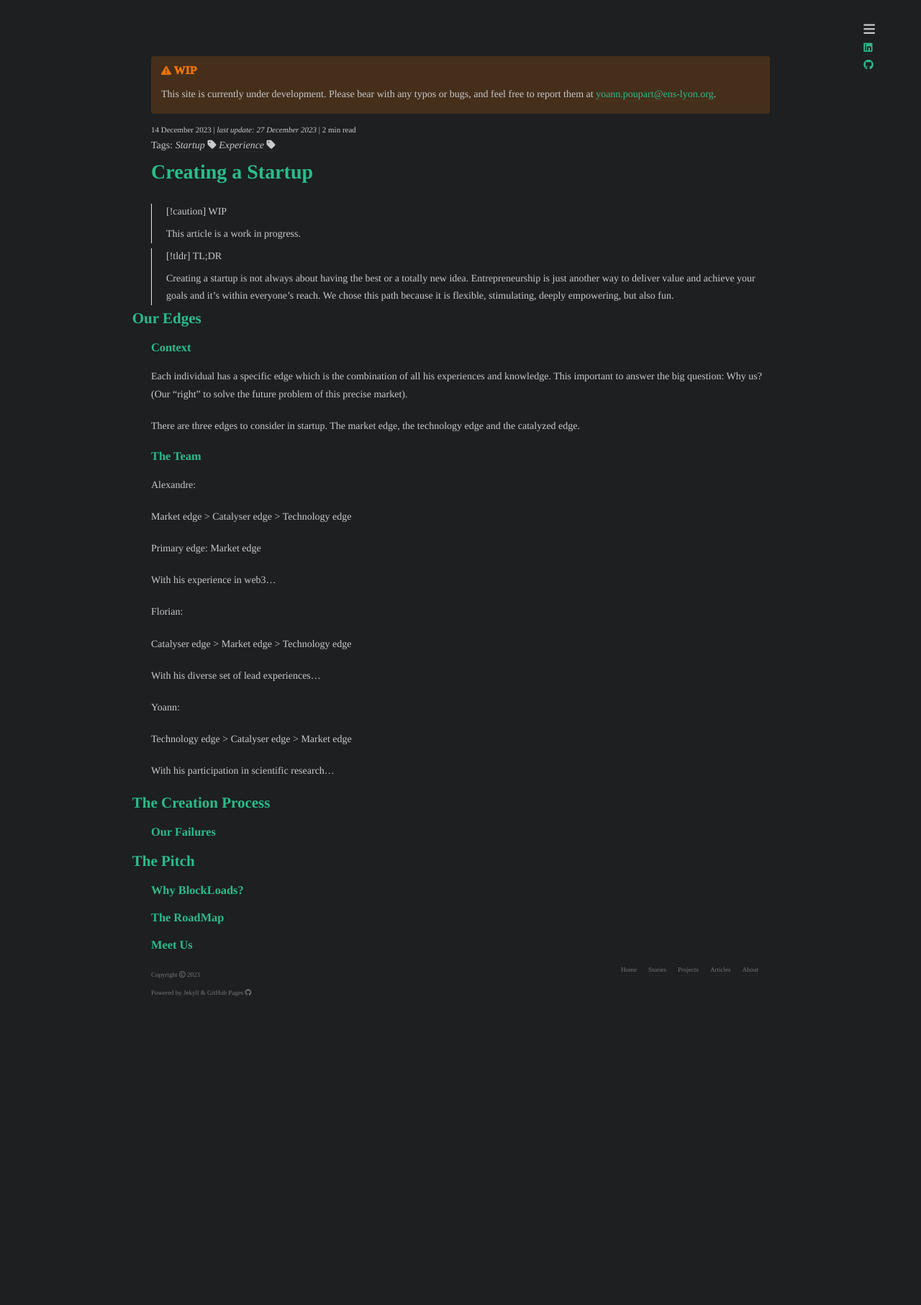
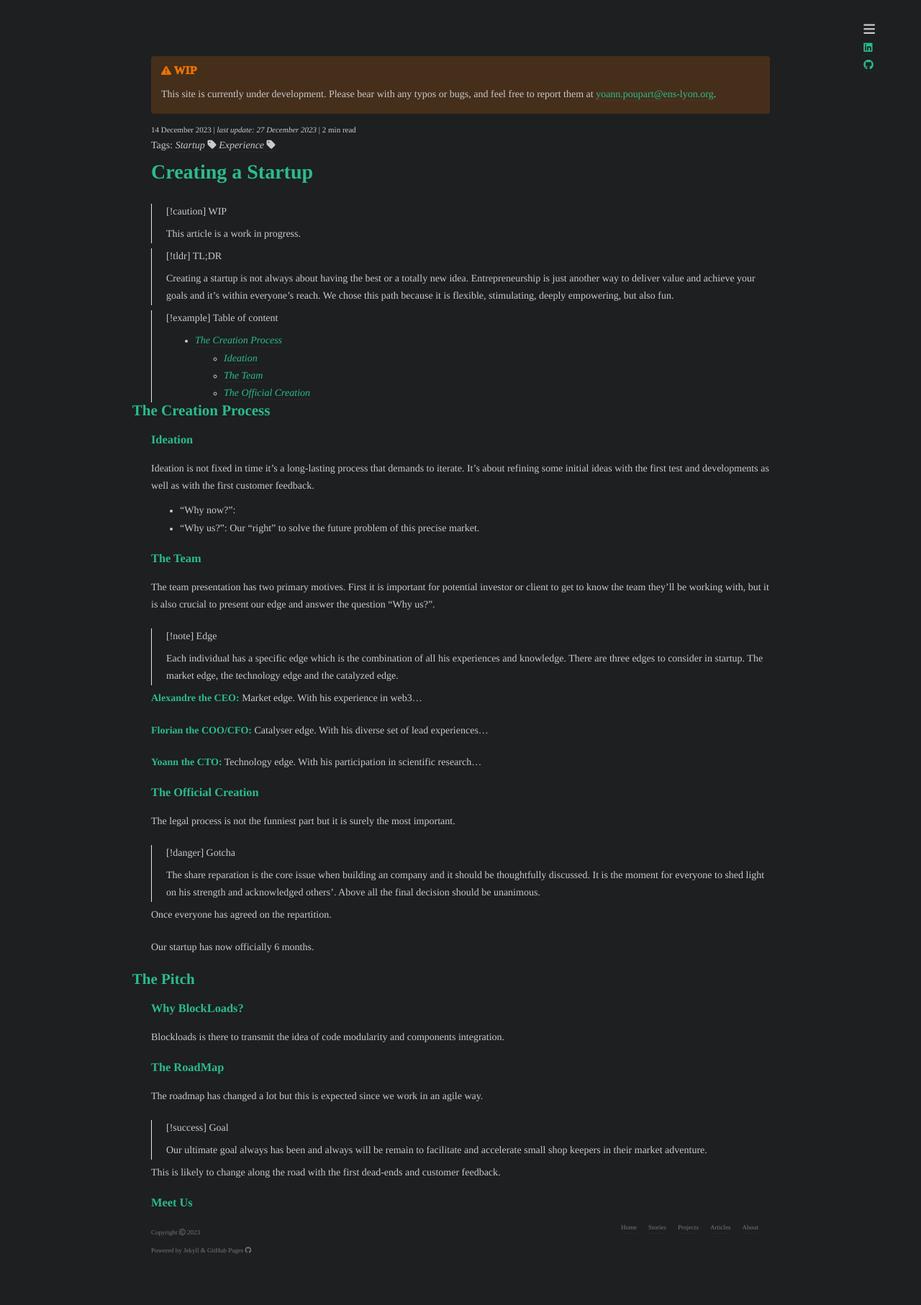
Before and after one commit to yp-edu/yp-edu.github.io, a Jekyll site: the page built from pages/_drafts/creating-a-startup.md, in a window 1280 px wide. Shown: the whole page at 72% size. Built offline with Jekyll 4.4.1, drawn with Linux system fonts in a browser that asks for light colours; nearby versions of some CDN libraries; some web fonts are replaced; Markdown is read by kramdown in place of the engine named in the settings; before the commit the page ends 1455 px from its top, so only the background shows below that.

Commit message:
strong and draft

```diff
--- a/_sass/blockquotes.scss
+++ b/_sass/blockquotes.scss
@@ -39,7 +39,7 @@ blockquote p {
   }
 }
 
-.callout.info, .callout.info {
+.callout.info, .callout.note {
   background-color: #384bf830;
   .callout-title {
     color: #384bf8;
--- a/_sass/custom-theme.scss
+++ b/_sass/custom-theme.scss
@@ -118,6 +118,10 @@ a {
   border-bottom: 1px solid #c07c7310;
 }
 
+strong {
+  color: #2bbc8a;
+}
+
 a:hover{
   border-bottom: 1px solid #c07c7360;
   cursor: pointer;
--- a/pages/_drafts/creating-a-startup.md
+++ b/pages/_drafts/creating-a-startup.md
@@ -21,44 +21,62 @@ readingTime: 2
 >
 > Creating a startup is not always about having the best or a totally new idea. Entrepreneurship is just another way to deliver value and achieve your goals and it's within everyone's reach. We chose this path because it is flexible, stimulating, deeply empowering, but also fun.
 
-## Our Edges
+> [!example] Table of content
+>
+> - [The Creation Process](#the-creation-process)
+> 	- [Ideation](#ideation)
+> 	- [The Team](#the-team)
+> 	- [The Official Creation](#the-official-creation)
 
-### Context
+## The Creation Process
 
-Each individual has a specific edge which is the combination of all his experiences and knowledge. This important to answer the big question: Why us? (Our “right” to solve the future problem of this precise market).
+### Ideation
 
-There are three edges to consider in startup. The market edge, the technology edge and the catalyzed edge.
+Ideation is not fixed in time it’s a long-lasting process that demands to iterate. It’s about refining some initial ideas with the first test and developments as well as with the first customer feedback.
+
+- "Why now?":
+- "Why us?": Our “right” to solve the future problem of this precise market.
 
 ### The Team
 
-Alexandre:
+The team presentation has two primary motives. First it is important for potential investor or client to get to know the team they'll be working with, but it is also crucial to present our edge and answer the question "Why us?".
 
-Market edge > Catalyser edge > Technology edge
+> [!note] Edge
+>
+> Each individual has a specific edge which is the combination of all his experiences and knowledge. There are three edges to consider in startup. The market edge, the technology edge and the catalyzed edge.
 
-Primary edge: Market edge
+**Alexandre the CEO:** Market edge. With his experience in web3…
 
-With his experience in web3…
+**Florian the COO/CFO:** Catalyser edge. With his diverse set of lead experiences…
 
-Florian:
+**Yoann the CTO:** Technology edge. With his participation in scientific research…
 
-Catalyser edge > Market edge > Technology edge
+### The Official Creation
 
-With his diverse set of lead experiences…
+The legal process is not the funniest part but it is surely the most important.
 
-Yoann:
+> [!danger] Gotcha
+>
+> The share reparation is the core issue when building an company and it should be thoughtfully discussed. It is the moment for everyone to shed light on his strength and acknowledged others'. Above all the final decision should be unanimous.
 
-Technology edge > Catalyser edge > Market edge
+Once everyone has agreed on the repartition.
 
-With his participation in scientific research…
-
-## The Creation Process
-
-### Our Failures
+Our startup has now officially 6 months.
 
 ## The Pitch
 
 ### Why BlockLoads?
 
+Blockloads is there to transmit the idea of code modularity and components integration.
+
 ### The RoadMap
 
+The roadmap has changed a lot but this is expected since we work in an agile way.
+
+> [!success] Goal
+>
+> Our ultimate goal always has been and always will be remain to facilitate and accelerate small shop keepers in their market adventure.
+
+This is likely to change along the road with the first dead-ends and customer feedback.
+
 ### Meet Us
```
